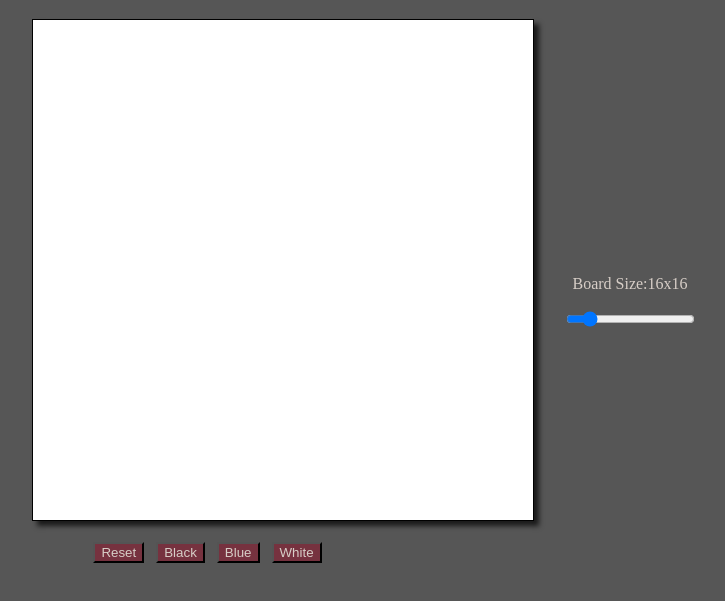
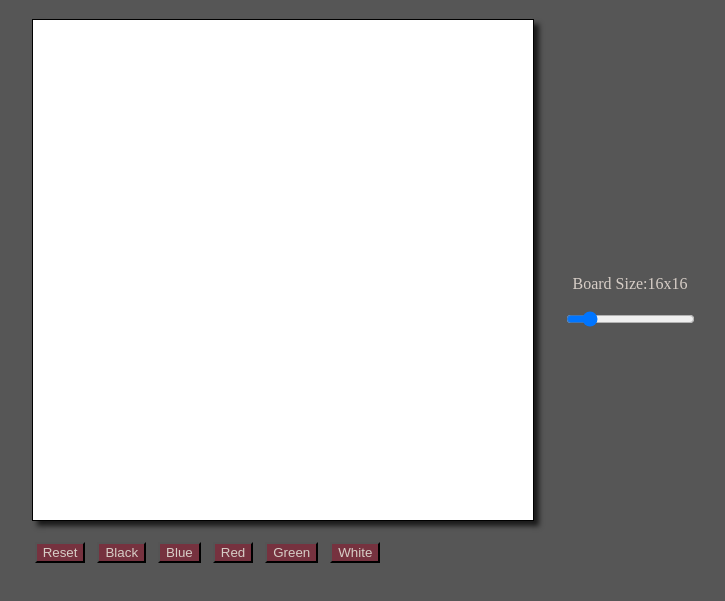
Before and after one commit to CN-McLaren/etch-A-Sketch, a plain HTML site: page index.html in a window 1280 px wide. Shown: the part 61-662 px from the top of the page, without its empty margins (351-1076 px from the left). Drawn offline with Linux system fonts and the light colour scheme.

Commit message:
Added Red & Green buttons to index

```diff
--- a/index.html
+++ b/index.html
@@ -16,6 +16,8 @@
                     <button onclick = "resetBoard()">Reset</button>
                     <button onclick = "changeColor('black')">Black</button>
                     <button onclick = "changeColor('blue')">Blue</button>
+                    <button onclick = "changeColor('red')">Red</button>
+                    <button onclick = "changeColor('green')">Green</button>
                     <button onclick = "changeColor('white')">White</button>
                 </div>
         </div>
```
